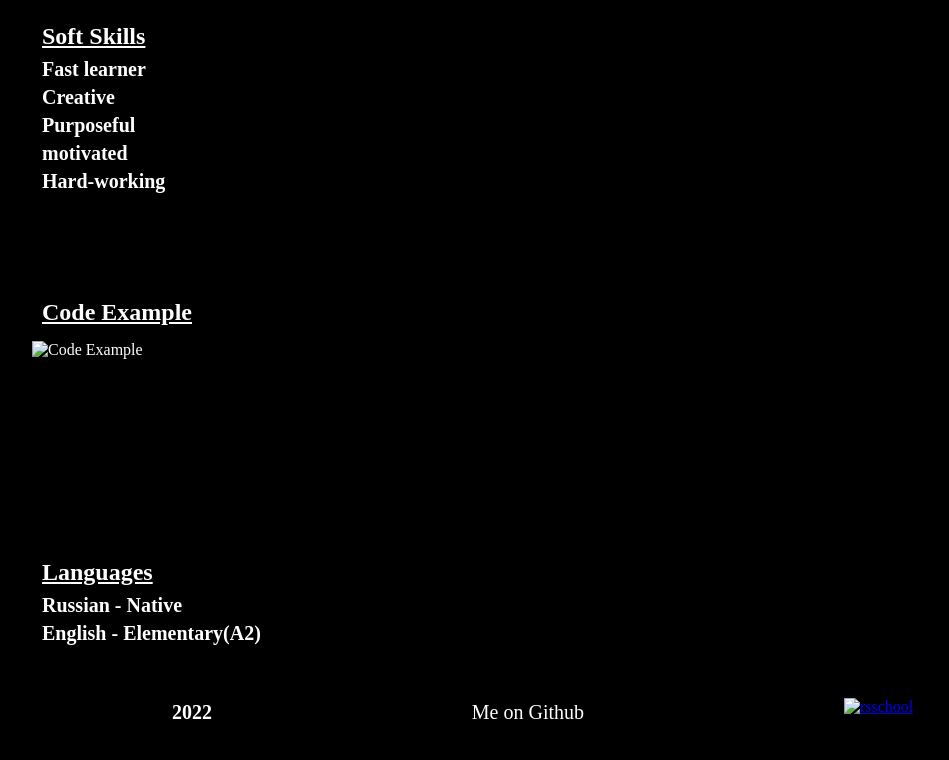
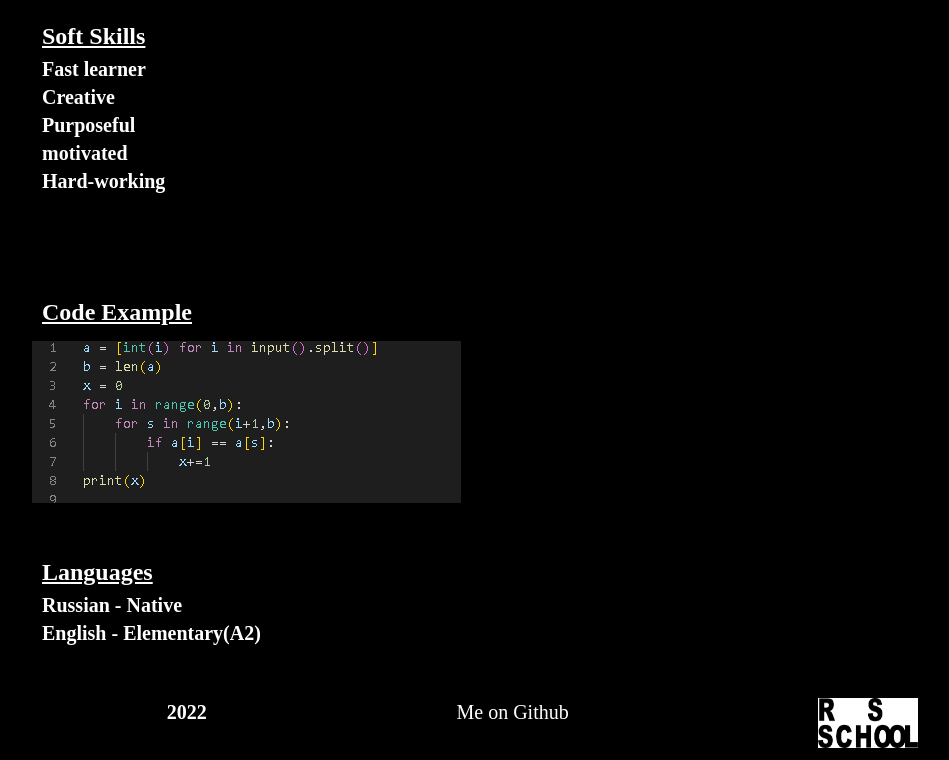
Before and after one commit to Alorya/rsschool-cv, a plain HTML site: page index.html in a window 1280 px wide. Shown: the part 747-1507 px from the top of the page, without its empty margins (176-1125 px from the left). Before the commit the page ends 1481 px from the top, so only its background shows below. Drawn offline with Linux system fonts and the light colour scheme; files whose address does not match are found by name.

Commit message:
feat:update html and css

```diff
--- a/index.html
+++ b/index.html
@@ -27,7 +27,7 @@
             <h1 class="cont_name">Artur Vasiliuk</h1>
             <h2 class="cont_name1">Front-End Developer</h2>
         </div>
-        <img class="img1" src="C:\Users\Admin\Desktop\2.png" alt="фотография">
+        <img class="img1" src="C:\Users\Admin\Desktop\rs chool\rsschool-cv\assets\2.png" alt="frog">
     </div>
     <div class="aboutme">
         <h2 class="aboutme1" id="hid1">About me</h2>
@@ -57,7 +57,7 @@ Also at the moment I am actively learning to use Python and Keras.
         <h2 class="style1" id="hid4">Code Example</h2>
     </div>
     <div class="codeex">
-        <img class="img2" src="C:\Users\Admin\Desktop\3.png" alt="Code Example">
+        <img class="img2" src="C:\Users\Admin\Desktop\rs chool\rsschool-cv\assets\3.png" alt="Code Example">
     </div>
     <div class='lang'>
         <h2 class="style1" id="hid5">Languages</h2>
@@ -69,7 +69,7 @@ Also at the moment I am actively learning to use Python and Keras.
         <h2 class="style2">2022</h2>
         <a class="git" href="https://github.com/Alorya">Me on Github</a>
         <a href="https://rs.school/js-stage0/">
-            <img class="foto1" src="C:\Users\Admin\Desktop\5.png" alt="rsschool">
+            <img class="foto1" src="C:\Users\Admin\Desktop\rs chool\rsschool-cv\assets\5.png" alt="rsschool">
         </a>
        </div>
     </footer>
```
Also changed, not shown: assets/2.png (added), assets/3.png (added), assets/5.png (added), assets/Без названия.jpg (added).
